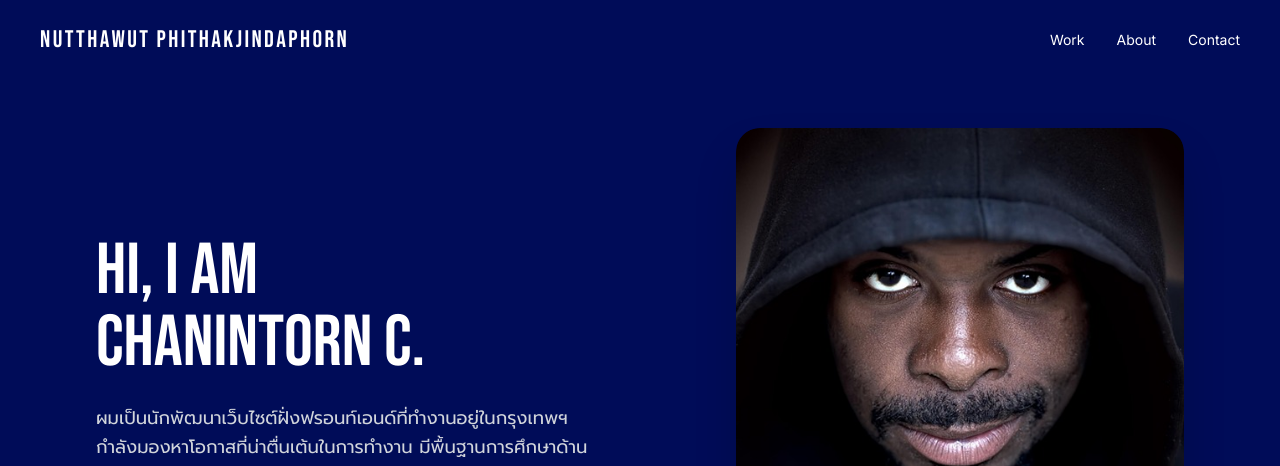
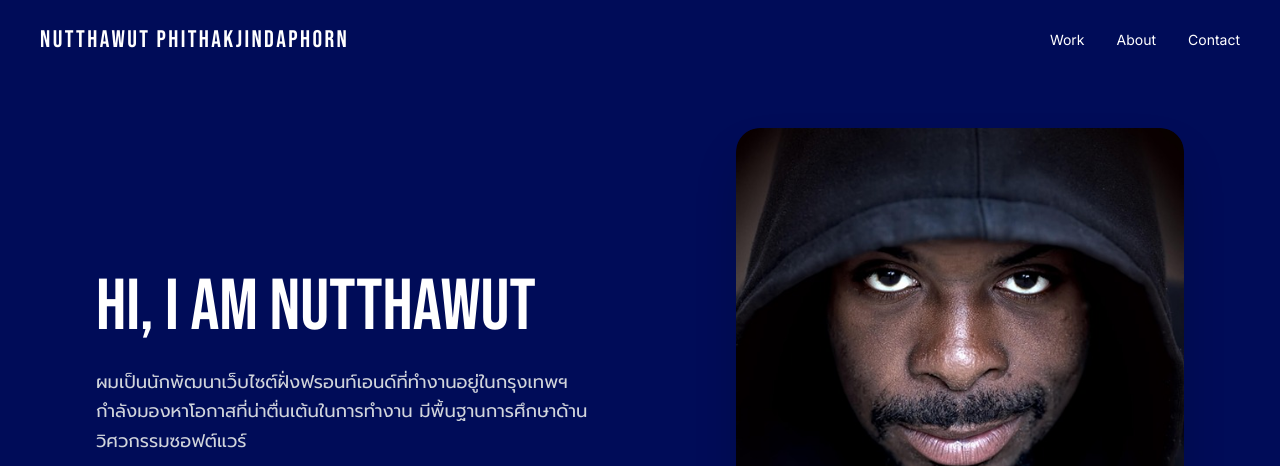
Before and after one commit to nutthawut300140-eng/mywebbytailwindcss, a plain HTML site: page page_c.html in a window 1280 px wide. Shown: the top 466 px of the page. Drawn offline with nearby package versions, Linux system fonts and the light colour scheme.

Commit message:
แก้ c แล้ว

```diff
--- a/page_c.html
+++ b/page_c.html
@@ -64,7 +64,7 @@
                 <!-- ส่วนฝั่งซ้าย ข้อความ -->
                 <div class="w-full md:w-1/2 flex flex-col gap-2">
                     <h1 class="text-white text-6xl md:text-7xl font-bebus leading-none">
-                        HI, I AM <br /> CHANINTORN C.
+                        HI, I AM Nutthawut
                     </h1>
                     <p class="text-gray-300 font-prompt text-lg mt-4 leading-relaxed max-w-lg">
                         ผมเป็นนักพัฒนาเว็บไซต์ฝั่งฟรอนท์เอนด์ที่ทำงานอยู่ในกรุงเทพฯ กำลังมองหาโอกาสที่น่าตื่นเต้นในการทำงาน มีพื้นฐานการศึกษาด้านวิศวกรรมซอฟต์แวร์
```
